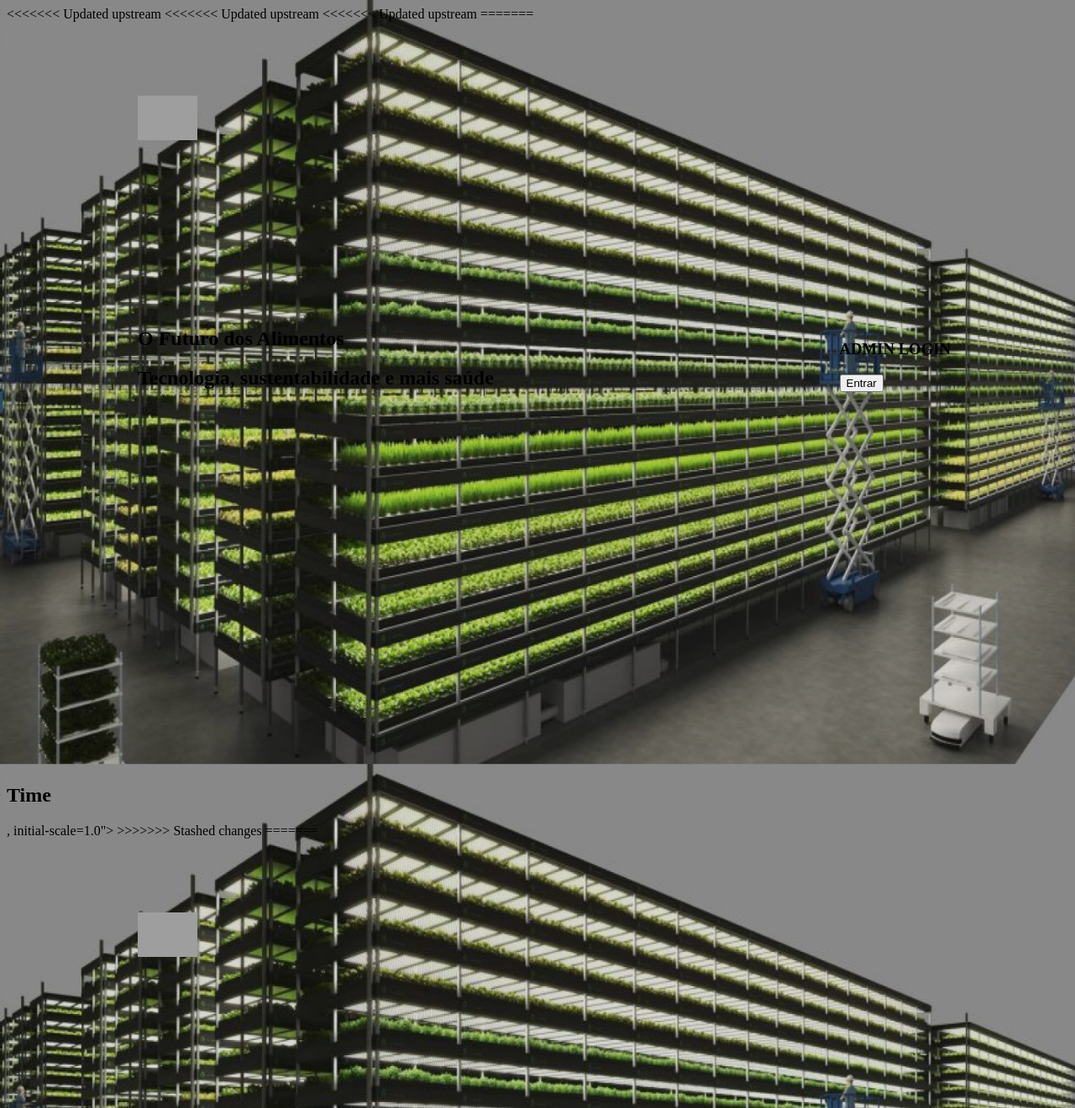
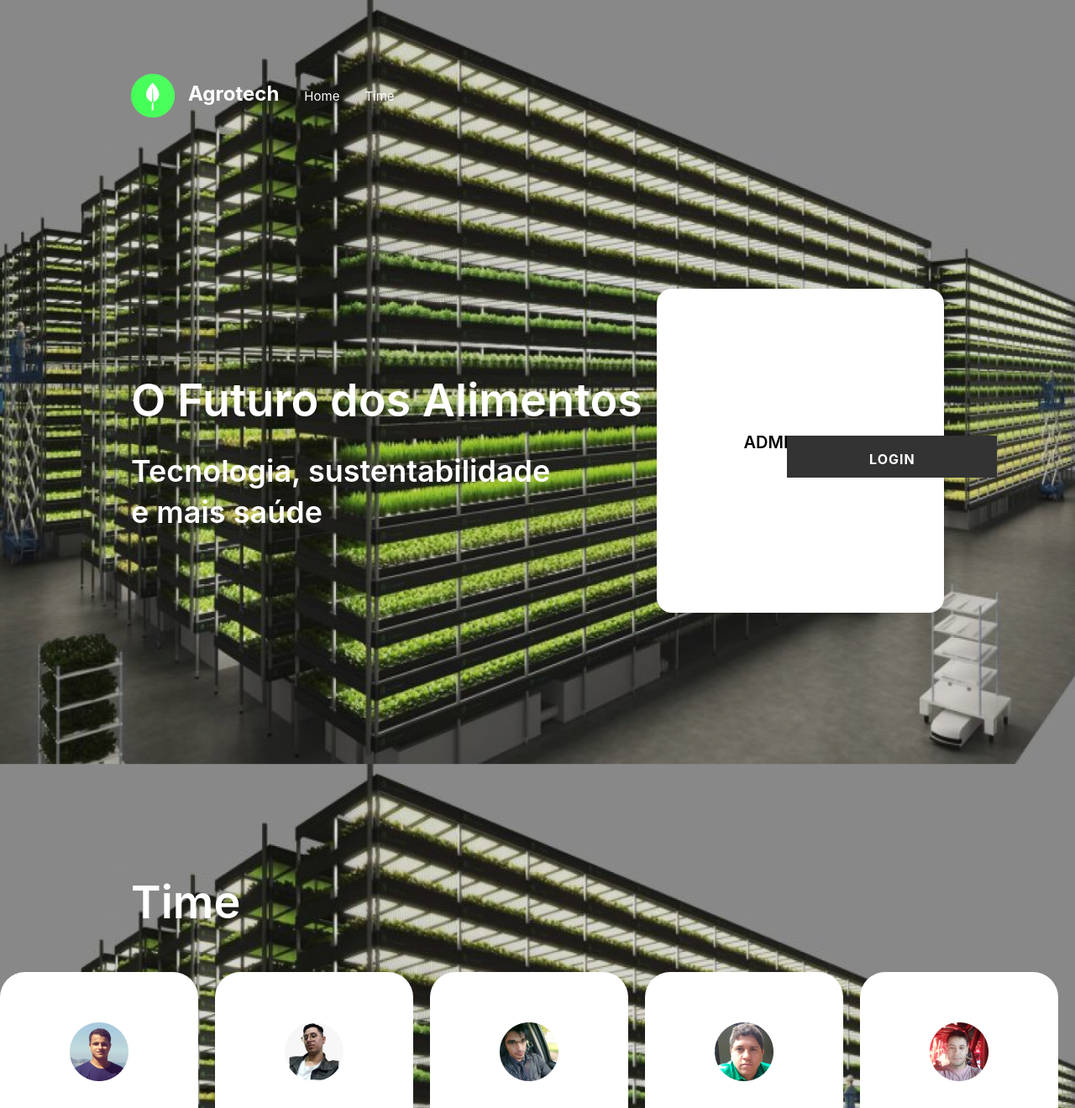
Before and after one commit to EvertonSerpa/Projeto-Cat-logo, a Python web app: template templates/index.html in a window 1280 px wide. Shown: the top 1320 px of the page at 84% size. Run offline with Jinja, Linux system fonts and the light colour scheme; the template is opened without the code that fills it, so the values that code supplies are empty; grey boxes are pictures that could not be loaded.

Commit message:
New Commit

```diff
--- a/static/css/styles.css
+++ b/static/css/styles.css
@@ -1,5 +1,3 @@
-<<<<<<< Updated upstream
-=======
 * {
   padding: 0;
   margin: 0;
@@ -38,16 +36,12 @@
   margin-left: 156px;
   margin-bottom: 337px;
 }
-<<<<<<< Updated upstream
-.title {
-=======
 .l1 {
   font-weight: 700;
   color: #ffffff;
   display: flex;
   padding-left: 1rem;
   padding-top: 9px;
->>>>>>> Stashed changes
 }
 .t1 {
   font-style: normal;
@@ -235,10 +229,6 @@ a#button:hover + .icon {
 .icones a:hover {
   background-color: rgb(226, 222, 222);
 }
-<<<<<<< Updated upstream
->>>>>>> Stashed changes
-=======
-
 .link {
   display: flex;
   align-items: center;
@@ -250,4 +240,3 @@ a#button:hover + .icon {
   color: #ffffff;
   text-decoration: none;
 }
->>>>>>> Stashed changes
--- a/templates/index.html
+++ b/templates/index.html
@@ -1,60 +1,4 @@
 <!DOCTYPE html>
-<<<<<<< Updated upstream
-<html lang="en">
-<head>
-    <meta charset="UTF-8">
-    <meta http-equiv="X-UA-Compatible" content="IE=edge">
-    <meta name="viewport" content="width=<link rel="stylesheet" href="../static/css/styles.css">
-    <link icon="icon" href="../static/img/logo.png">
-    <title>Agrotech</title>
-</head>
-<<<<<<< Updated upstream
-<<<<<<< Updated upstream
-<body>
-=======
-<body class="bg">
-    <section class="page1 border">
-        <header class="logo border">
-            <img src="../static/img/logo-name.png">
-        </header>
-        <div class="container border">
-            <div class="title">
-                <h1 class="t1">O Futuro dos Alimentos</h1>
-                <h2 class="t2 border">Tecnologia, sustentabilidade e mais saúde</h2>
-            </div>
-            <div class="login">
-                <h3 class="t3 border">ADMIN LOGIN</h3>
-                <button class="button" type="button">Entrar</button>
-            </div>
-        </div>
-    </section>
-    <section class="page2 border">
-        <div>
-            <h2 class="Time">Time</h2>
-            <div class="cards">
-
-            </div>
-
-        </div>
-    </section>
-</body>, initial-scale=1.0">
->>>>>>> Stashed changes
-
-=======
-<body class="bg">
-    <section class="page1 ">
-        <header class="logo ">
-            <img src="../static/img/logo-name.png">
-        </header>
-        <div class="container ">
-            <div class="title">
-                <h1 class="t1">O Futuro dos Alimentos</h1>
-                <h2 class="t2 ">Tecnologia, sustentabilidade e mais saúde</h2>
-            </div>
-            <div class="login">
-                <h3 class="t3 ">ADMIN LOGIN</h3>
-                <button class="button" type="button">Entrar</button>
-=======
 <!---Liguagem de marcação de hiper texto--->
 <html lang="pt-br">
   <!---Linguagem do documento--->
@@ -100,63 +44,12 @@
                   />
                 </svg>
               </div>
->>>>>>> Stashed changes
             </div>
           </div>
           <!-- FIM DA DIV DO BOTÃO -->
         </div>
       </div>
     </section>
-<<<<<<< Updated upstream
-    <section class="page2 ">
-        <div class="container2 ">
-            <h2 class="time ">Time</h2>
-            <div class="cards border ">
-                <img src="../static/img/cards.png">
-                <div class="icons border">
-                    <div class="icons1">
-                        <a href="https://www.linkedin.com/in/gustavofogia/" target="_blank">
-                            <img src="../static/img/linkedin.png">
-                        </a>
-                        <a href="https://github.com/gustavofogia" target="_blank">
-                            <img src="../static/img/github.png">
-                        </a>
-                    </div>
-                    <div class="icons2">
-                        <a href="https://www.linkedin.com/in/gustavofogia/" target="_blank">
-                            <img src="../static/img/linkedin.png">
-                        </a>
-                        <a href="https://github.com/gustavofogia" target="_blank">
-                            <img src="../static/img/github.png">
-                        </a>
-                    </div>
-                    <div class="icons3">
-                        <a href="https://www.linkedin.com/in/gustavofogia/" target="_blank">
-                            <img src="../static/img/linkedin.png">
-                        </a>
-                        <a href="https://github.com/gustavofogia" target="_blank">
-                            <img src="../static/img/github.png">
-                        </a>
-                    </div>
-                    <div class="icons4">
-                        <a href="https://www.linkedin.com/in/gustavofogia/" target="_blank">
-                            <img src="../static/img/linkedin.png">
-                        </a>
-                        <a href="https://github.com/gustavofogia" target="_blank">
-                            <img src="../static/img/github.png">
-                        </a>
-                    </div>
-                    <div class="icons5">
-                        <a href="https://www.linkedin.com/in/gustavofogia/" target="_blank">
-                            <img src="../static/img/linkedin.png">
-                        </a>
-                        <a href="https://github.com/gustavofogia" target="_blank">
-                            <img src="../static/img/github.png">
-                        </a>
-                    </div>
-                </div>
-            </div>
-=======
     <section class="page2" id="page2">
       <h2 class="time">Time</h2>
       <div class="cards">
@@ -170,10 +63,10 @@
             <p class="titulo">Rio de Janeiro - RJ</p>
           </div>
           <div class="icones">
-            <a href="https://www.linkedin.com" target="_blank">
+            <a href="https://github.com/gustavofogia" target="_blank">
               <img src="../static/img/github.png" />
             </a>
-            <a href="https://www.facebook.com/" target="_blank">
+            <a href="https://www.linkedin.com/in/gustavofogia/" target="_blank">
               <img src="../static/img/linkedin.png" />
             </a>
           </div>
@@ -195,7 +88,6 @@
               <img src="../static/img/linkedin.png" />
             </a>
           </div>
->>>>>>> Stashed changes
         </div>
         <div class="card">
             <div class="foto">
@@ -207,10 +99,10 @@
               <p class="titulo">Rio de Janeiro - RJ</p>
             </div>
             <div class="icones">
-              <a href="https://www.linkedin.com" target="_blank">
+              <a href="https://github.com/ArseniumGX" target="_blank">
                 <img src="../static/img/github.png" />
               </a>
-              <a href="https://www.facebook.com/" target="_blank">
+              <a href="https://www.linkedin.com/in/arseniumgx/" target="_blank">
                 <img src="../static/img/linkedin.png" />
               </a>
             </div>
@@ -225,10 +117,10 @@
               <p class="titulo">Rio de Janeiro - RJ</p>
             </div>
             <div class="icones">
-              <a href="https://www.linkedin.com" target="_blank">
+              <a href="https://github.com/Dev33Renan" target="_blank">
                 <img src="../static/img/github.png" />
               </a>
-              <a href="https://www.facebook.com/" target="_blank">
+              <a href="https://www.linkedin.com/in/renan-batista-742304190/" target="_blank">
                 <img src="../static/img/linkedin.png" />
               </a>
             </div>
@@ -243,23 +135,15 @@
               <p class="titulo">Rio de Janeiro - RJ</p>
             </div>
             <div class="icones">
-              <a href="https://www.linkedin.com" target="_blank">
+              <a href="https://github.com/EvertonSerpa" target="_blank">
                 <img src="../static/img/github.png" />
               </a>
-              <a href="https://www.facebook.com/" target="_blank">
+              <a href="https://www.linkedin.com/in/everton-serpa-47a5204a/" target="_blank">
                 <img src="../static/img/linkedin.png" />
               </a>
             </div>
           </div>
       </div>
     </section>
-<<<<<<< Updated upstream
->>>>>>> Stashed changes
 </body>
 </html>
-=======
-    <script src="../static/js/main.js"></script>
-    <!---Ligando o index.html com o mains.js--->
-  </body>
-</html>
->>>>>>> Stashed changes
```
